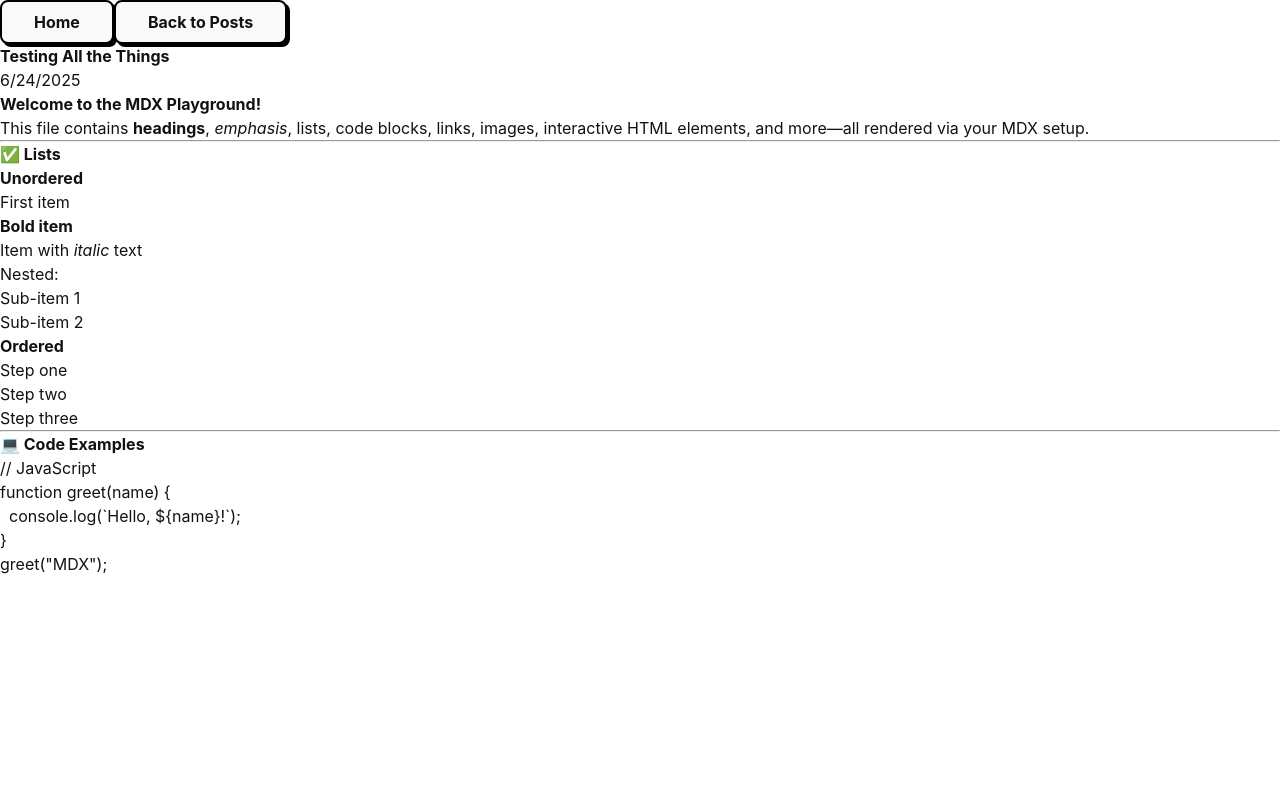
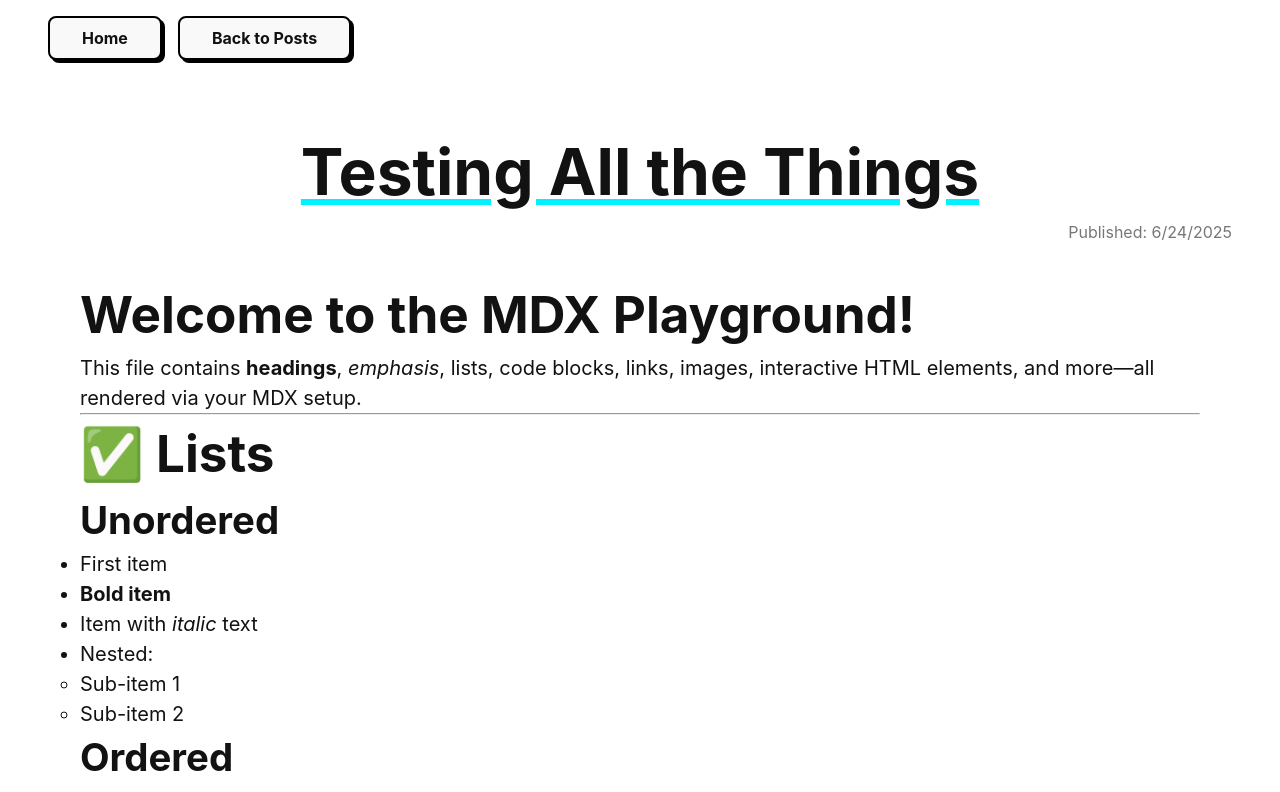
Before and after one commit to kevinsctfries/Portfolio, a Next.js app: page /blog/another-post in a window 1280 px wide. Shown: the top 792 px of the page. Built offline with nearby package versions, Linux system fonts and the light colour scheme.

Commit message:
update styling for [slug]/page.tsx

```diff
--- /dev/null
+++ b/src/app/blog/[slug]/page.module.scss
@@ -0,0 +1,62 @@
+@import url("https://fonts.googleapis.com/css2?family=Fira+Code:wght@300..700&display=swap");
+
+.container {
+    main {
+        margin: 0 2rem;
+        padding: 1rem;
+        font-family: var(--font-family);
+        color: var(--color-text);
+        line-height: var(--line-height-base);
+
+        header {
+            display: flex;
+            margin-bottom: 2rem;
+            gap: 1rem;
+        }
+
+        .post {
+            padding: 2rem 0;
+
+            .postTitle {
+                text-align: center;
+                font-size: var(--h1-font-size);
+                text-decoration: underline;
+                text-decoration-color: var(--color-accent-blue);
+            }
+
+            span {
+                display: flex;
+                justify-content: end;
+                font-size: var(--font-size-base);
+                margin: 0;
+                color: var(--color-muted);
+            }
+
+            .postBody {
+                padding: 2rem;
+                h1 {
+                    text-align: center;
+                    font-size: var(--h1-font-size);
+                }
+                h2 {
+                    font-size: var(--h2-font-size);
+                }
+                h3 {
+                    font-size: var(--h3-font-size);
+                }
+                p,
+                strong,
+                em,
+                li {
+                    font-size: var(--font-size-large);
+                }
+
+                pre {
+                    code {
+                        font-family: "Fira Code", monospace;
+                    }
+                }
+            }
+        }
+    }
+}
--- a/src/app/blog/[slug]/page.scss
+++ /dev/null
@@ -1,53 +0,0 @@
-@import url("https://fonts.googleapis.com/css2?family=Fira+Code:wght@300..700&display=swap");
-
-main {
-    line-height: 1.6;
-
-    header {
-        display: flex;
-        gap: 1rem;
-    }
-
-    .post-body {
-        background-color: var(--color-surface);
-        border-radius: 1rem;
-        border: 2px solid black;
-        box-shadow: 5px 5px black;
-        padding: 0 2rem;
-
-        h1 {
-            font-size: var(--h1-font-size);
-            text-align: center;
-            margin: 2rem 0;
-            text-decoration: underline;
-        }
-
-        p {
-            font-size: var(--font-size-large);
-            color: var(--color-text);
-            padding: 0 2rem;
-        }
-
-        img {
-            display: block;
-            margin: 0 auto 2rem;
-            border-radius: 0.75rem;
-            box-shadow: 5px 5px black;
-        }
-    }
-
-    .code-block {
-        margin: 2rem auto;
-
-        // styling for hljs theme completely breaks without this for some reason idk why
-        * {
-            font-family: "Fira Code", monospace;
-            color: inherit;
-            border-radius: 1rem;
-        }
-
-        .linenumber {
-            color: #888;
-        }
-    }
-}
--- a/src/app/blog/[slug]/page.tsx
+++ b/src/app/blog/[slug]/page.tsx
@@ -3,6 +3,7 @@ import { readFile, access, readdir } from "fs/promises";
 import { notFound } from "next/navigation";
 import PostClient from "./PostClient.tsx";
 import Link from "next/link";
+import styles from "./page.module.scss"; // ✅ use module
 
 const POSTS_FOLDER = path.join(process.cwd(), "src", "blog-posts");
 
@@ -48,7 +49,9 @@ export default async function PostPage({
   if (!raw) return notFound();
 
   const { frontmatter, content } = stripFrontmatter(raw);
+
   return (
+    <div className={styles.container}>
       <main>
         <header>
           <Link href="/" className="button">
@@ -58,9 +61,16 @@ export default async function PostPage({
             Back to Posts
           </Link>
         </header>
-      <h2>{frontmatter.title}</h2>
-      <span>{new Date(frontmatter.publishedAt!).toLocaleDateString()}</span>
+        <div className={styles.post}>
+          <h1 className={styles.postTitle}>{frontmatter.title}</h1>
+          <span>
+            Published: {new Date(frontmatter.publishedAt!).toLocaleDateString()}
+          </span>
+          <div className={styles.postBody}>
             <PostClient markdown={content} />
+          </div>
+        </div>
       </main>
+    </div>
   );
 }
--- a/src/app/blog/blog.scss
+++ /dev/null
@@ -1,58 +0,0 @@
-main {
-    margin: 0 2rem;
-    padding: 1rem;
-    font-family: var(--font-family);
-    color: var(--color-text);
-    line-height: var(--line-height-base);
-
-    nav {
-        margin-bottom: 2rem;
-    }
-
-    h1 {
-        margin: 2rem 0;
-        font-size: var(--h1-font-size);
-        color: var(--color-text);
-        text-align: center;
-    }
-
-    ul {
-        list-style: none;
-        padding: 0;
-
-        li {
-            background-color: var(--color-surface);
-            border: 2px solid var(--color-text);
-            box-shadow: 5px 5px var(--color-text);
-            padding: 1rem;
-            margin-bottom: 1.5rem;
-            border-radius: 1rem;
-            transition: transform 0.2s ease;
-
-            a {
-                display: block;
-                text-decoration: none;
-                color: inherit;
-
-                h2 {
-                    font-size: var(--h2-font-size);
-                    margin: 0 0 0.5rem;
-                    text-decoration: underline;
-                    text-decoration-color: var(--color-accent-blue);
-                    text-decoration-thickness: 4px;
-                    text-underline-offset: 4px;
-                }
-
-                span {
-                    font-size: var(--font-size-small);
-                    margin: 0;
-                    color: var(--color-muted);
-                }
-            }
-
-            &:hover {
-                transform: scale(1.02);
-            }
-        }
-    }
-}
--- a/src/blog-posts/another-post.mdx
+++ b/src/blog-posts/another-post.mdx
@@ -4,7 +4,7 @@ desc: This is a description!
 publishedAt: 2025-06-24
 ---
 
-# Welcome to the MDX Playground!
+## Welcome to the MDX Playground!
 
 This file contains **headings**, _emphasis_, lists, code blocks, links, images, interactive HTML elements, and more—all rendered via your MDX setup.
 
```
Also changed, not shown: src/blog-posts/my-first-post.mdx (+12 -1 lines). Lines whose indentation alone changed are shown as unchanged.
